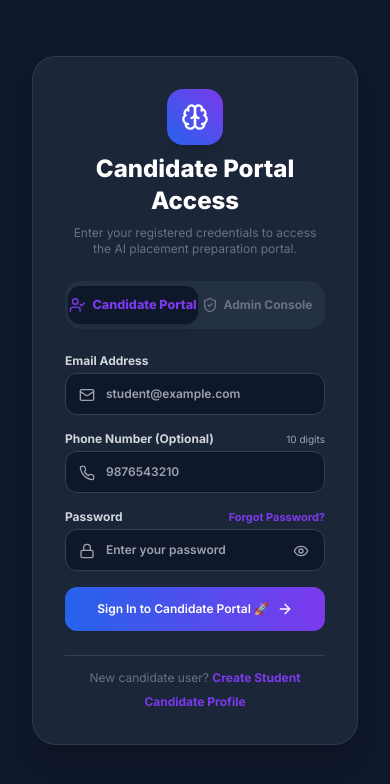
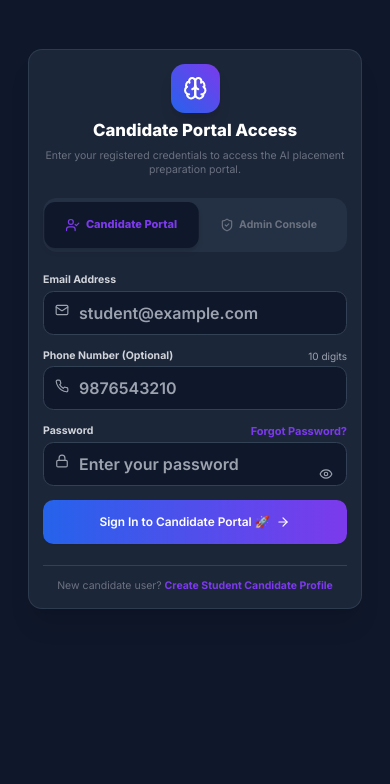
Before and after one commit to Suhasj123/Project, a React (Vite) app in the folder frontend/: page /login in a window 390 px wide. Shown: the top 784 px of the page. Built offline with nearby package versions, Linux system fonts and the light colour scheme.

Commit message:
feat(responsive): add comprehensive responsive CSS media queries engine

```diff
--- a/frontend/src/index.css
+++ b/frontend/src/index.css
@@ -307,3 +307,223 @@
     page-break-inside: avoid !important;
   }
 }
+
+/* ========================================================================== */
+/* 📱 RESPONSIVE MEDIA QUERIES & ADAPTIVE SCREEN BREAKPOINTS ENGINE           */
+/* Comprehensive viewport adaptations for mobile, tablet, laptop & desktop    */
+/* ========================================================================== */
+
+/* -------------------------------------------------------------------------- */
+/* 1. EXTRA-SMALL MOBILE PHONES (Portrait: max-width: 480px)                 */
+/* -------------------------------------------------------------------------- */
+@media screen and (max-width: 480px) {
+  /* Prevent horizontal layout shifts and wobble */
+  html, body {
+    overflow-x: hidden;
+    font-size: 14px;
+  }
+
+  /* Responsive typography scaling */
+  h1, .text-3xl, .text-4xl, .text-5xl {
+    font-size: 1.45rem !important;
+    line-height: 1.25 !important;
+    letter-spacing: -0.01em !important;
+  }
+
+  h2, .text-2xl {
+    font-size: 1.2rem !important;
+    line-height: 1.3 !important;
+  }
+
+  h3, .text-xl {
+    font-size: 1.05rem !important;
+    line-height: 1.35 !important;
+  }
+
+  /* Compact glass card padding to maximize mobile screen real estate */
+  .glass-card,
+  .visme-card {
+    padding: 1rem !important;
+    border-radius: 1rem !important;
+  }
+
+  /* Full-width responsive touch buttons */
+  .btn-gradient {
+    width: 100%;
+    justify-content: center;
+    padding: 0.75rem 1rem !important;
+    font-size: 0.85rem !important;
+  }
+
+  /* Mobile touch targets & iOS zoom prevention */
+  input, select, textarea, button {
+    min-height: 44px;
+  }
+
+  input[type="text"],
+  input[type="email"],
+  input[type="password"],
+  input[type="tel"],
+  select,
+  textarea {
+    font-size: 16px !important; /* Prevents auto-zoom on iOS Safari */
+  }
+
+  /* Modals: bottom-sheet / full-width behavior */
+  .modal-container,
+  [role="dialog"] {
+    width: 96% !important;
+    margin: 0.5rem auto !important;
+    max-height: 92vh !important;
+    overflow-y: auto !important;
+  }
+
+  /* Multi-column stat cards collapse into stacked cards */
+  .stat-grid-responsive {
+    grid-template-columns: 1fr !important;
+  }
+
+  /* Responsive table wrapper for mobile view */
+  .responsive-table-container,
+  table {
+    display: block;
+    width: 100%;
+    overflow-x: auto;
+    -webkit-overflow-scrolling: touch;
+  }
+
+  /* Placement Stepper horizontal scrolling on small screens */
+  .placement-stepper-scroll {
+    overflow-x: auto;
+    flex-wrap: nowrap !important;
+    -webkit-overflow-scrolling: touch;
+    padding-bottom: 0.5rem;
+  }
+}
+
+/* -------------------------------------------------------------------------- */
+/* 2. STANDARD MOBILE & PHABLETS (481px to 640px)                            */
+/* -------------------------------------------------------------------------- */
+@media screen and (min-width: 481px) and (max-width: 640px) {
+  .glass-card,
+  .visme-card {
+    padding: 1.25rem !important;
+  }
+
+  h1, .text-3xl, .text-4xl {
+    font-size: 1.65rem !important;
+    line-height: 1.25 !important;
+  }
+
+  h2, .text-2xl {
+    font-size: 1.3rem !important;
+  }
+}
+
+/* -------------------------------------------------------------------------- */
+/* 3. TABLETS (Portrait: 641px to 768px)                                      */
+/* -------------------------------------------------------------------------- */
+@media screen and (min-width: 641px) and (max-width: 768px) {
+  .glass-card,
+  .visme-card {
+    padding: 1.5rem !important;
+  }
+
+  /* Optimized 2-column grids on tablet portrait */
+  .tablet-col-2 {
+    grid-template-columns: repeat(2, minmax(0, 1fr)) !important;
+  }
+}
+
+/* -------------------------------------------------------------------------- */
+/* 4. TABLETS (Landscape) & SMALL LAPTOPS (769px to 1024px)                  */
+/* -------------------------------------------------------------------------- */
+@media screen and (min-width: 769px) and (max-width: 1024px) {
+  .main-content-layout {
+    padding-left: 1.25rem;
+    padding-right: 1.25rem;
+  }
+
+  /* Ensure side-by-side elements stay balanced */
+  .split-columns-responsive {
+    grid-template-columns: repeat(2, minmax(0, 1fr)) !important;
+  }
+}
+
+/* -------------------------------------------------------------------------- */
+/* 5. LARGE DESKTOPS & WIDE MONITORS (min-width: 1280px)                     */
+/* -------------------------------------------------------------------------- */
+@media screen and (min-width: 1280px) {
+  .desktop-container {
+    max-width: 1280px;
+    margin-left: auto;
+    margin-right: auto;
+  }
+}
+
+/* -------------------------------------------------------------------------- */
+/* 6. ULTRA-WIDE & 4K DISPLAYS (min-width: 1536px)                            */
+/* -------------------------------------------------------------------------- */
+@media screen and (min-width: 1536px) {
+  .desktop-container-wide {
+    max-width: 1440px;
+    margin-left: auto;
+    margin-right: auto;
+  }
+}
+
+/* -------------------------------------------------------------------------- */
+/* 7. TOUCH SCREEN DEVICES (Smartphones, iPads, Tablets)                      */
+/* -------------------------------------------------------------------------- */
+@media (hover: none) and (pointer: coarse) {
+  /* Prevent sticky hover effects on touch taps */
+  .hover\:-translate-y-1\.5:hover,
+  .hover\:shadow-2xl:hover {
+    transform: none !important;
+  }
+
+  /* Minimum 44px hit-box target for touch interaction */
+  a, button, input[type="checkbox"], input[type="radio"] {
+    min-height: 44px;
+    min-width: 44px;
+  }
+}
+
+/* -------------------------------------------------------------------------- */
+/* 8. MOBILE LANDSCAPE MODE (Short Viewports: max-height: 500px)              */
+/* -------------------------------------------------------------------------- */
+@media screen and (orientation: landscape) and (max-height: 500px) {
+  header {
+    padding-top: 0.35rem !important;
+    padding-bottom: 0.35rem !important;
+  }
+
+  .modal-container,
+  [role="dialog"] {
+    max-height: 85vh !important;
+    overflow-y: auto !important;
+  }
+}
+
+/* -------------------------------------------------------------------------- */
+/* 9. ACCESSIBILITY: PREFERS REDUCED MOTION                                   */
+/* -------------------------------------------------------------------------- */
+@media (prefers-reduced-motion: reduce) {
+  *,
+  *::before,
+  *::after {
+    animation-duration: 0.01ms !important;
+    animation-iteration-count: 1 !important;
+    transition-duration: 0.01ms !important;
+    scroll-behavior: auto !important;
+  }
+}
+
+/* -------------------------------------------------------------------------- */
+/* 10. SYSTEM THEME PREFERENCE (Automatic Dark Mode Harmony)                  */
+/* -------------------------------------------------------------------------- */
+@media (prefers-color-scheme: dark) {
+  :root:not(.light) {
+    color-scheme: dark;
+  }
+}
```
